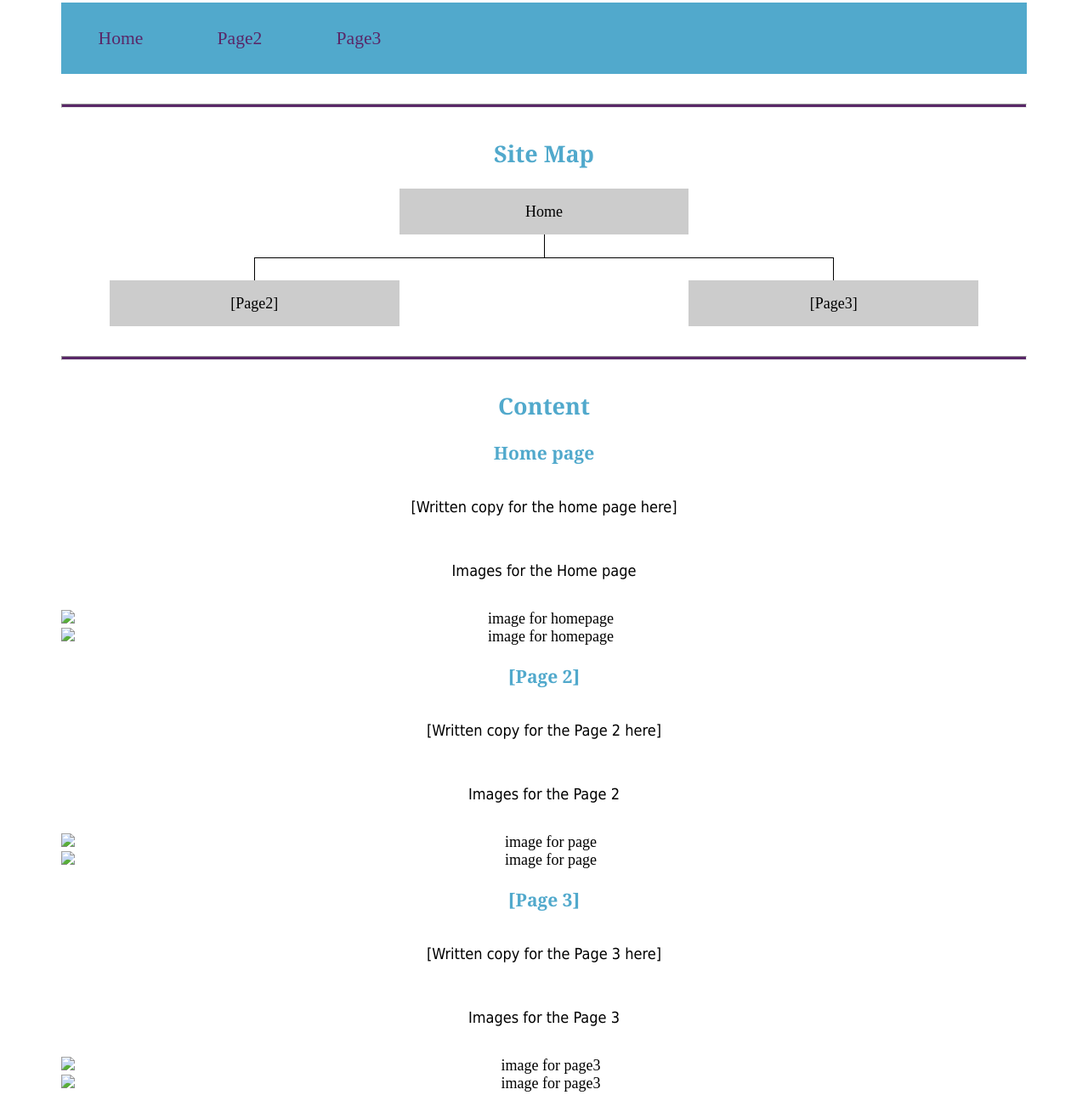
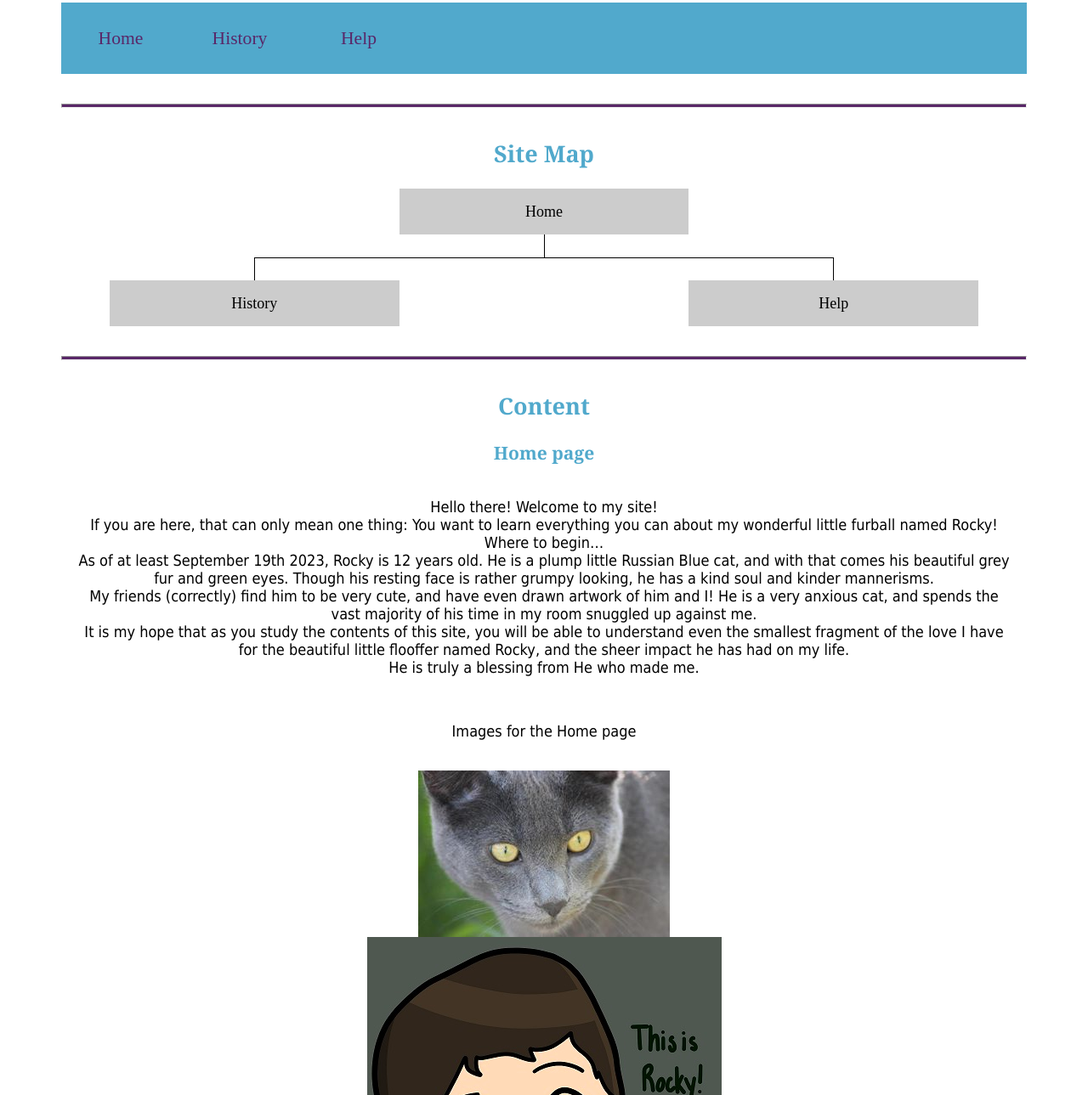
Before and after one commit to corrymp/wdd130, a plain HTML site: page thebestboy/site-plan.html in a window 1280 px wide. Shown: the part 2084-3373 px from the top of the page at 85% size. Drawn offline with Linux system fonts and the light colour scheme.

Commit message:
Week 8-WWR page 2 wireframe-Personal site content

```diff
--- a/thebestboy/site-plan.html
+++ b/thebestboy/site-plan.html
@@ -90,8 +90,8 @@
       <!-- Think about how you want your navigation bar to look. In the site-plan.css file change the colors to your colors to get the look you desire. -->
       <nav>
         <a href="#">Home</a>
-        <a href="#">Page2</a>
-        <a href="#">Page3</a>
+        <a href="#">History</a>
+        <a href="#">Help</a>
       </nav>
       <hr>
       <h2>
@@ -102,10 +102,10 @@
           Home
         </div>
         <div class="sm-page2">
-          [Page2] <!-- change this -->
+          History <!-- change this -->
         </div>
         <div class="sm-page3">
-          [Page3]  <!-- change this -->
+          Help  <!-- change this -->
         </div>
 
         <div class="top">
@@ -127,29 +127,61 @@
       </h2>
       <h3>Home page</h3>
       <p>
-        [Written copy for the home page here]
+        Hello there! Welcome to my site!<br>
+        If you are here, that can only mean one thing: You want to learn everything you can about my wonderful little furball named Rocky!<br>
+        Where to begin…<br>
+        As of at least September 19th 2023, Rocky is 12 years old. He is a plump little Russian Blue cat, and with that comes his beautiful grey fur and green eyes. Though his resting face is rather grumpy looking, he has a kind soul and kinder mannerisms.<br>
+        My friends (correctly) find him to be very cute, and have even drawn artwork of him and I! He is a very anxious cat, and spends the vast majority of his time in my room snuggled up against me.<br>
+        It is my hope that as you study the contents of this site, you will be able to understand even the smallest fragment of the love I have for the beautiful little flooffer named Rocky, and the sheer impact he has had on my life.<br>
+        He is truly a blessing from He who made me.
       </p>
       <p>Images for the Home page</p>
-        <img src="#" alt="image for homepage">
-        <img src="#" alt="image for homepage">
+        <img src="images/home1.jpg" alt="image for homepage">
+        <img src="images/home2.jpg" alt="image for homepage">
 
       </ul>
-      <h3>[Page 2]</h3>
+      <h3>History</h3>
       <p>
-        [Written copy for the Page 2 here]
+        Rocket Jetstream Squirrel Palmer entered this world as all cats do.<br>
+        Shortly after birth, he was given a name by his owners.<br>
+        The name was "Mater".<br>
+        This was because his purr was like a motor.<br>
+        Around two months later, Rocky was brought to a new home as a birthday gift. The old owners were old friends with the new, and had given them two cats prior.<br>
+        This time however, was special: It was a young cat-loving boy's 14th birthday, and my dear reader, that young boy... Was me.<br>
+        Upon receiving this glorious gift, I quickly changed his name.<br>
+        I wasn't all that fond of the name "Mater" as it comes from the Pixar movie "Cars".<br>
+        I gave him a much better name: "Gorky".<br>
+        Yes, you read that right. "Gorky".<br>
+        Not the best of names I've picked, but in my defense, it came from one of the stuffed animals I loved playing with growing up.<br>
+        Less than a week later, "Gorky" received yet another new name: "Rocky".<br>
+        This one came from a show I and my siblings had been watching quite a bit of: "The Adventures of Rocky and Bullwinkle and Friends".<br>
+        As Rocky grew, his adventurous side began to shine.<br>
+        One day he was out exploring, and had a lovely time eating a small rodent.<br>
+        A short time later, he began vomiting blood: the rodent had eaten an anti-blood-clotting poison, and now Rocky had eaten it along with its small pointy bones.<br>
+        After a thorough investigation by the vet, I was happy to hear that he would be alright.<br>
+        Despite this, I decided that from that day forward he would not be going outside unattended.<br>
+        After purchasing a cat-sized leash and harness, Rocky was again permitted outside.<br>
+        He became anxious as he grew older, and spent more and more time sleeping in my room.<br>
+        He is most likely in my room right now!
       </p>
-      <p>Images for the Page 2</p>
-        <img src="#" alt="image for page">
-        <img src="#" alt="image for page">
+      <p>Images for the History page</p>
+        <img src="images/history1.jpg" alt="image for history page">
+        <img src="images/history2.jpg" alt="image for history page">
+        <img src="images/history3.jpg" alt="image for history page">
+        <img src="images/history4.jpg" alt="image for history page">
 
       </ul>
-      <h3>[Page 3]</h3>
+      <h3>Help</h3>
       <p>
-        [Written copy for the Page 3 here]
+        I can not express enough just how much Rocky has helped me throughout my life. He calmed me when I was anxious, he comforted me when I was distressed, and he yawned at me when it was getting late.<br>
+        There have been times in my life when I was in very dark places, and had been seriously considering actions that would have ended poorly for me.<br>
+        In those times, it was the thought of Rocky missing me that saved me.<br>
+        I know with certainty that Rocky is a guardian angel to me, and I thank God for allowing me to care for my boy for over 12 years now, as they both continue to care for me.
       </p>
-      <p>Images for the Page 3</p>
-        <img src="#" alt="image for page3">
-        <img src="#" alt="image for page3">
+      <p>Images for the Help page</p>
+        <img src="images/help1.jpg" alt="image for help page">
+        <img src="images/help2.jpg" alt="image for help page">
+        <img src="images/help3.jpg" alt="image for help page">
 
       </ul>
       <hr>
@@ -165,17 +197,17 @@
       </p>
       <img src="#" alt="home page wireframe">
 
-      <h3>[Page 2]</h3>
+      <h3>History</h3>
       <p>
-        [Any additional details about page 2 that the wireframe does not make clear]
+        [Any additional details about the history page that the wireframe does not make clear]
       </p>
-      <img src="#" alt="page 2 wireframe">
+      <img src="#" alt="history page wireframe">
 
-      <h3>[Page 3]</h3>
+      <h3>Help</h3>
       <p>
-        [Any additional details about page 3 that the wireframe does not make clear]
+        [Any additional details about the help page that the wireframe does not make clear]
       </p>
-      <img src="#" alt="page 3 wireframe">
+      <img src="#" alt="help page wireframe">
     </main>
   </body>
 
```
Also changed, not shown: wwr/site-plan-rafting.html (+4 -4 lines), thebestboy/images/help1.jpg (added), thebestboy/images/help2.jpg (added), thebestboy/images/help3.jpg (added), thebestboy/images/history1.JPG (added), thebestboy/images/history2.jpg (added), thebestboy/images/history3.jpg (added), thebestboy/images/history4.jpg (added), thebestboy/images/home1.jpg (added), thebestboy/images/home2.jpg (added), wwr/images/desolation_canyon.jpg (added), wwr/images/grand_canyon.jpg (added), wwr/images/rivers_dates_rates_call_to_action.jpg (added), wwr/images/rivers_dates_rates_hero.jpg (added), 1 more files, 1 other file.
